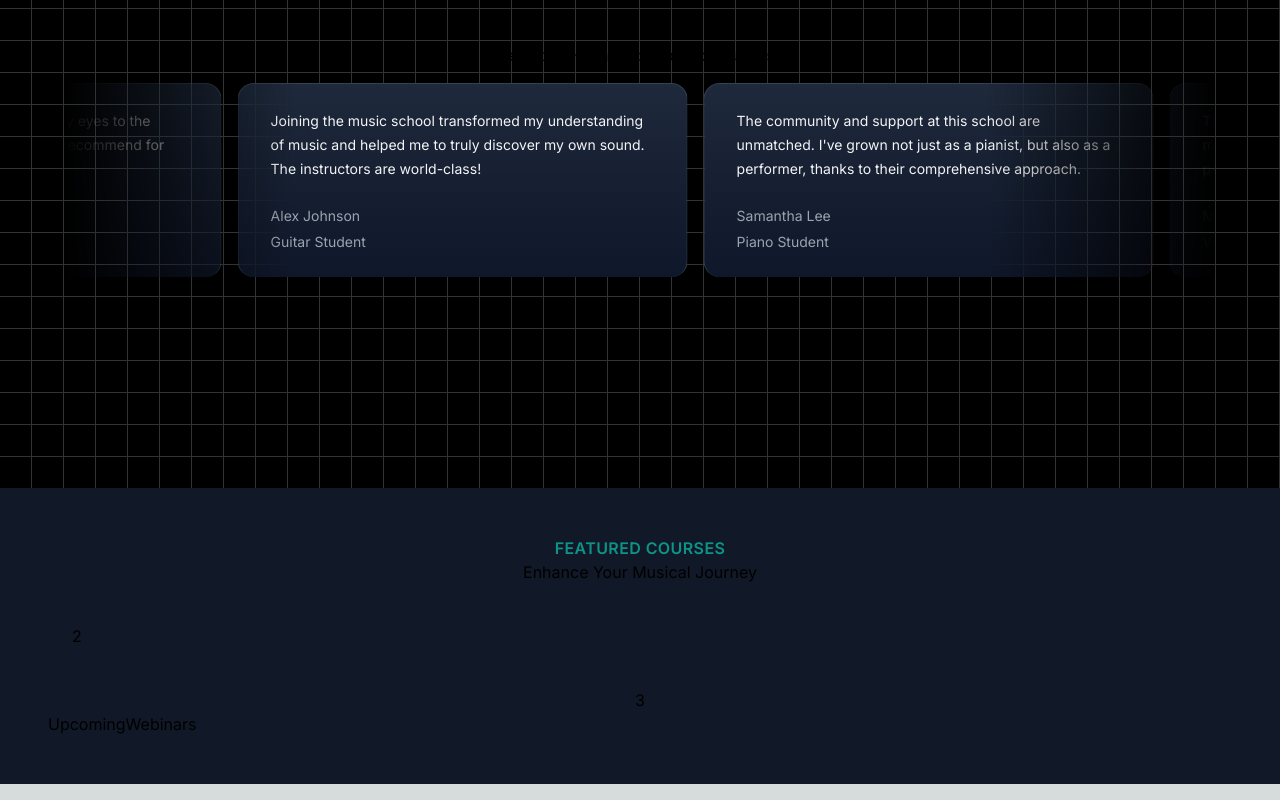
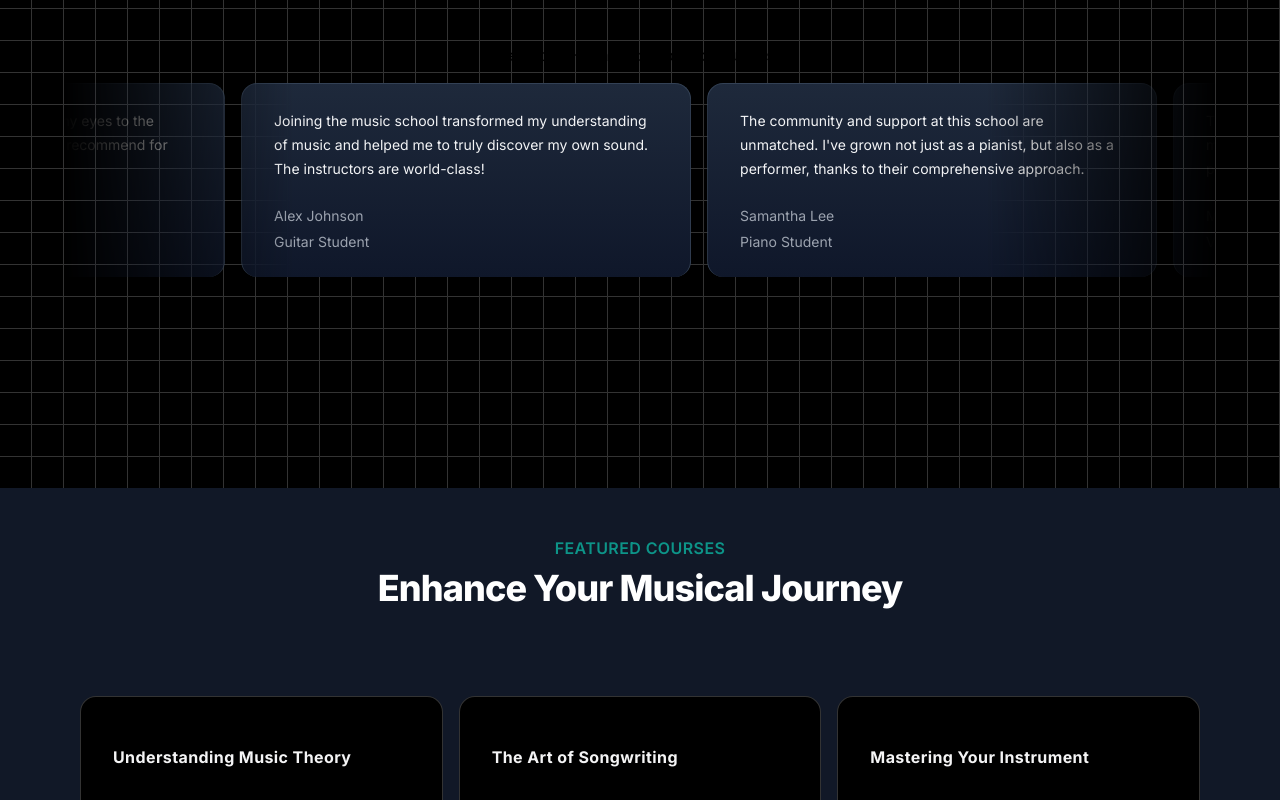
Before and after one commit to Pawan-9328/MusicNext.js, a Next.js app: page / in a window 1280 px wide. Shown: the part 2000-2800 px from the top of the page. Built offline with nearby package versions, Linux system fonts and the light colour scheme.

Commit message:
Card Hover Effect Add

```diff
--- a/src/app/components/UpcomingWebinars.tsx
+++ b/src/app/components/UpcomingWebinars.tsx
@@ -1,13 +1,81 @@
+"use client";
+import Link from "next/link";
+import { HoverEffect } from "./ui/card-hover-effect";
 function UpcomingWebinars() {
+  const featuredWebinars = [
+    {
+      title: "Understanding Music Theory",
+      description:
+        "Dive deep into the fundamentals of music theory and enhance your musical skills.",
+      slug: "understanding-music-theory",
+      isFeatured: true,
+    },
+    {
+      title: "The Art of Songwriting",
+      description:
+        "Learn the craft of songwriting from experienced musicians and songwriters.",
+      slug: "the-art-of-songwriting",
+      isFeatured: true,
+    },
+    {
+      title: "Mastering Your Instrument",
+      description:
+        "Advanced techniques to master your musical instrument of choice.",
+      slug: "mastering-your-instrument",
+      isFeatured: true,
+    },
+    {
+      title: "Music Production Essentials",
+      description:
+        "Get started with music production with this comprehensive overview.",
+      slug: "music-production-essentials",
+      isFeatured: true,
+    },
+    // Added two more webinars
+    {
+      title: "Live Performance Techniques",
+      description:
+        "Enhance your live performance skills with expert tips and strategies.",
+      slug: "live-performance-techniques",
+      isFeatured: true,
+    },
+    {
+      title: "Digital Music Marketing",
+      description:
+        "Learn how to promote your music effectively in the digital age.",
+      slug: "digital-music-marketing",
+      isFeatured: true,
+    },
+  ];
+
   return (
     <div className="p-12 bg-gray-900">
       <div className="max-w-7xl mx-auto px-4 sm:px-6">
         <div className="text-center">
-          <h2 className="text-base text-teal-600 font-semibold tracking-wide uppercase">FEATURED COURSES</h2>
-          <p>Enhance Your Musical Journey</p>
+          <h2 className="text-base text-teal-600 font-semibold tracking-wide uppercase">
+            FEATURED COURSES
+          </h2>
+          <p className="mt-2 text-3xl leading-8 font-extrabold tracking-tight text-white sm:text-4xl">
+            Enhance Your Musical Journey
+          </p>
         </div>
-        <div className="mt-10">2</div>
-        <div className="mt-10 text-center">3</div>
+        <div className="mt-10">
+          <HoverEffect
+            items={featuredWebinars.map((webinar) => ({
+              title: webinar.title,
+              description: webinar.description,
+              link: "/",
+            }))}
+          />
+        </div>
+        <div className="mt-10 text-center">
+          <Link
+            href={"#"}
+            className="px-4 py-2 rounded border border-neutral-600 text-neutral-700 bg-white hover:bg-gray-100 transition duration-200"
+          >
+            View All Webinars
+          </Link>
+        </div>
       </div>
       UpcomingWebinars
     </div>
--- /dev/null
+++ b/src/app/components/ui/card-hover-effect.tsx
@@ -0,0 +1,111 @@
+import { cn } from "@/utils/cn";
+import { AnimatePresence, motion } from "framer-motion";
+import Link from "next/link";
+import { useState } from "react";
+
+export const HoverEffect = ({
+  items,
+  className,
+}: {
+  items: {
+    title: string;
+    description: string;
+    link: string;
+  }[];
+  className?: string;
+}) => {
+  let [hoveredIndex, setHoveredIndex] = useState<number | null>(null);
+
+  return (
+    <div
+      className={cn(
+        "grid grid-cols-1 md:grid-cols-2  lg:grid-cols-3  py-10",
+        className
+      )}
+    >
+      {items.map((item, idx) => (
+        <Link
+          href={item?.link}
+          key={item?.link}
+          className="relative group  block p-2 h-full w-full"
+          onMouseEnter={() => setHoveredIndex(idx)}
+          onMouseLeave={() => setHoveredIndex(null)}
+        >
+          <AnimatePresence>
+            {hoveredIndex === idx && (
+              <motion.span
+                className="absolute inset-0 h-full w-full bg-neutral-200 dark:bg-slate-800/[0.8] block  rounded-3xl"
+                layoutId="hoverBackground"
+                initial={{ opacity: 0 }}
+                animate={{
+                  opacity: 1,
+                  transition: { duration: 0.15 },
+                }}
+                exit={{
+                  opacity: 0,
+                  transition: { duration: 0.15, delay: 0.2 },
+                }}
+              />
+            )}
+          </AnimatePresence>
+          <Card>
+            <CardTitle>{item.title}</CardTitle>
+            <CardDescription>{item.description}</CardDescription>
+          </Card>
+        </Link>
+      ))}
+    </div>
+  );
+};
+
+export const Card = ({
+  className,
+  children,
+}: {
+  className?: string;
+  children: React.ReactNode;
+}) => {
+  return (
+    <div
+      className={cn(
+        "rounded-2xl h-full w-full p-4 overflow-hidden bg-black border border-transparent dark:border-white/[0.2] group-hover:border-slate-700 relative z-20",
+        className
+      )}
+    >
+      <div className="relative z-50">
+        <div className="p-4">{children}</div>
+      </div>
+    </div>
+  );
+};
+export const CardTitle = ({
+  className,
+  children,
+}: {
+  className?: string;
+  children: React.ReactNode;
+}) => {
+  return (
+    <h4 className={cn("text-zinc-100 font-bold tracking-wide mt-4", className)}>
+      {children}
+    </h4>
+  );
+};
+export const CardDescription = ({
+  className,
+  children,
+}: {
+  className?: string;
+  children: React.ReactNode;
+}) => {
+  return (
+    <p
+      className={cn(
+        "mt-8 text-zinc-400 tracking-wide leading-relaxed text-sm",
+        className
+      )}
+    >
+      {children}
+    </p>
+  );
+};
```
